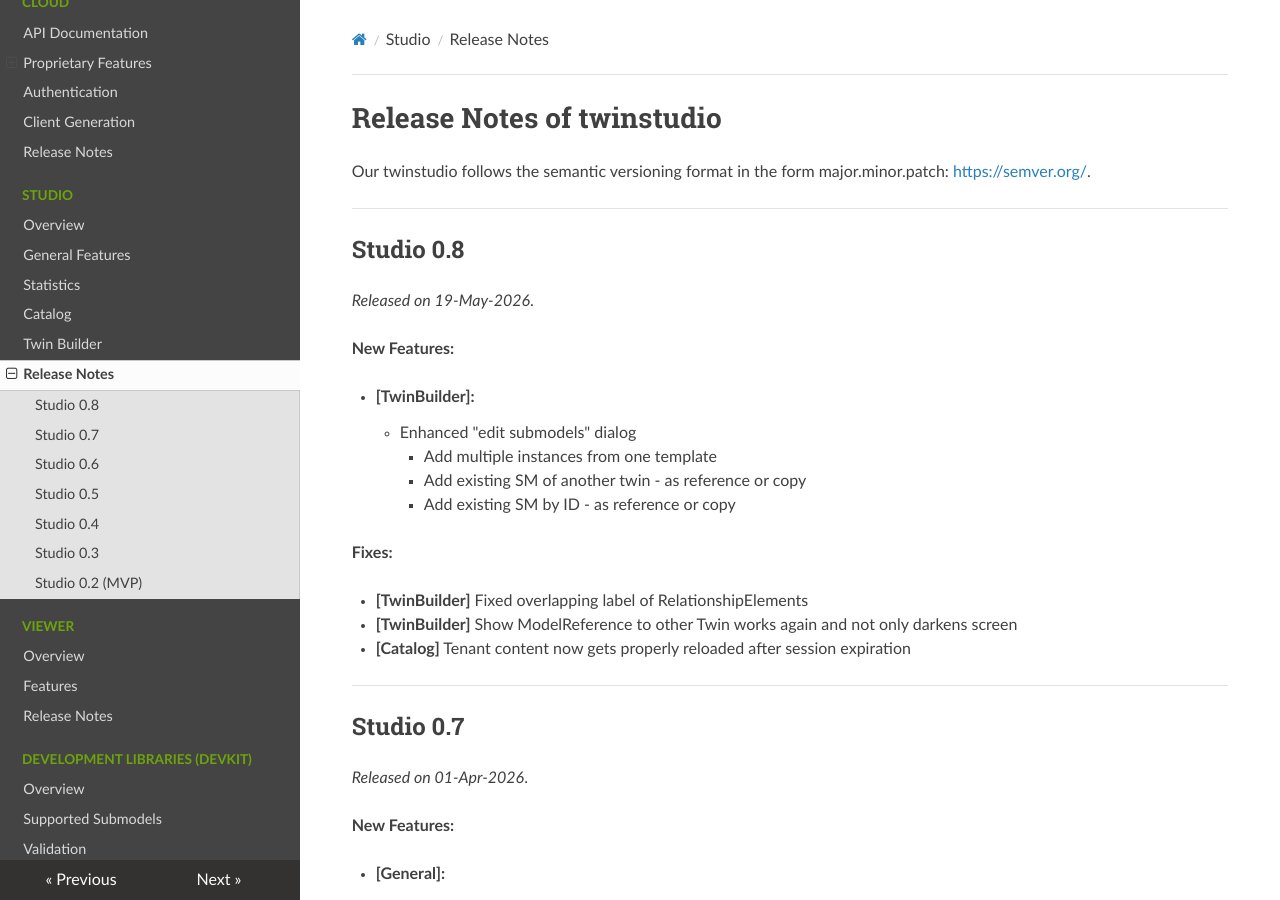
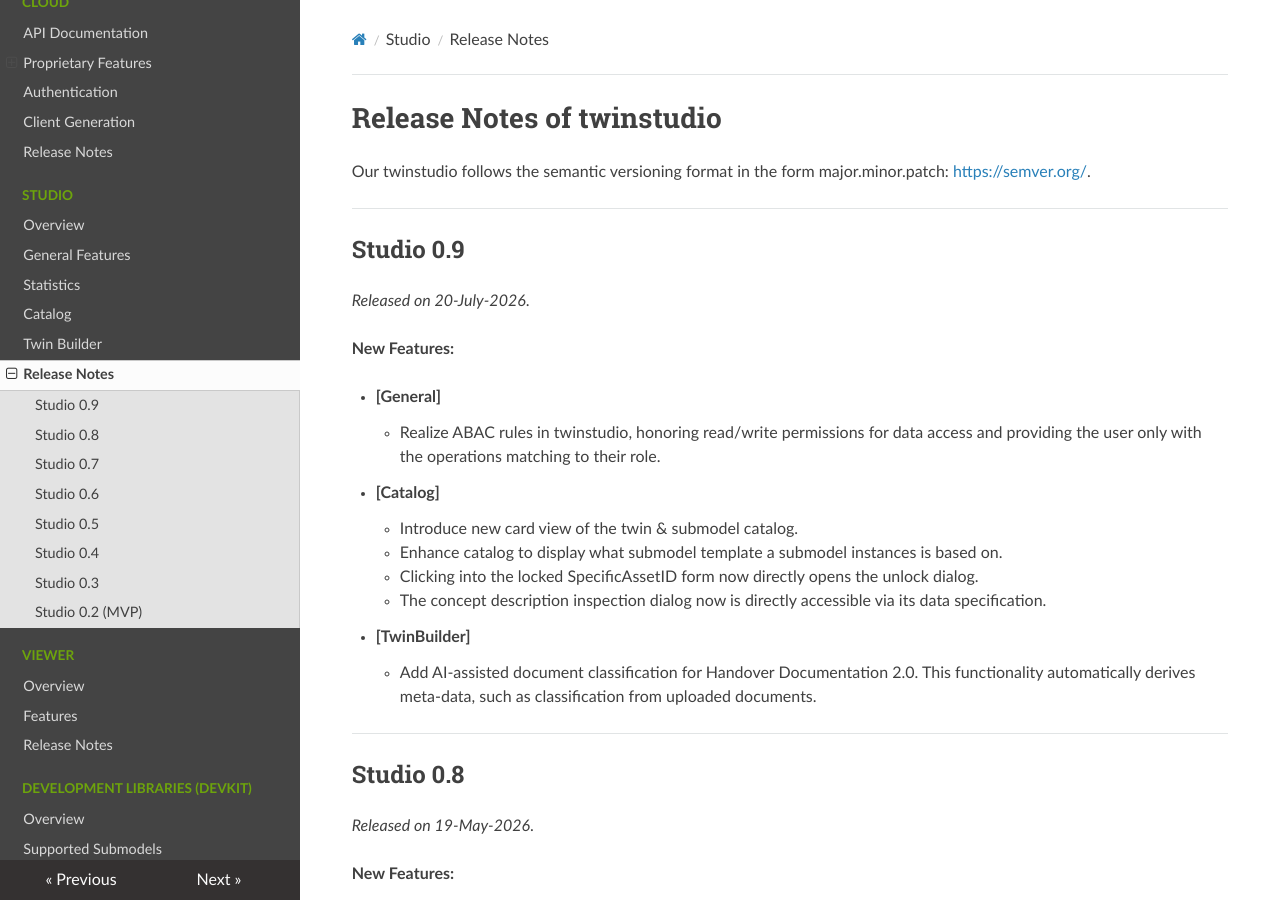
Before and after one commit to twinsphere/twinsphere.github.io, an MkDocs documentation site: the page built from docs/studio-release-notes.md, in a window 1280 px wide and 900 px high. Built offline with MkDocs 1.6.1, drawn with Linux system fonts in a browser that asks for light colours; nearby versions of some CDN libraries.

Commit message:
feat(studio): add release notes for studo 0.9
Studio 0.9 release, add the according release nodes.

```diff
--- a/docs/studio-release-notes.md
+++ b/docs/studio-release-notes.md
@@ -2,6 +2,32 @@
 
 Our twinstudio follows the semantic versioning format in the form major.minor.patch:
 [https://semver.org/](https://semver.org/).
+
+---
+
+## Studio 0.9
+
+*Released on 20-July-2026*.
+
+**New Features:**
+
+- **[General]**
+
+    - Realize ABAC rules in twinstudio, honoring read/write permissions for data access and
+      providing the user only with the operations matching to their role.
+
+- **[Catalog]**
+
+    - Introduce new card view of the twin & submodel catalog.
+    - Enhance catalog to display what submodel template a submodel instances is based on.
+    - Clicking into the locked SpecificAssetID form now directly opens the unlock dialog.
+    - The concept description inspection dialog now is directly accessible via its data specification.
+
+- **[TwinBuilder]**
+
+    - Add AI-assisted document classification for Handover Documentation 2.0.
+      This functionality automatically derives meta-data, such as classification
+      from uploaded documents.
 
 ---
 
```
